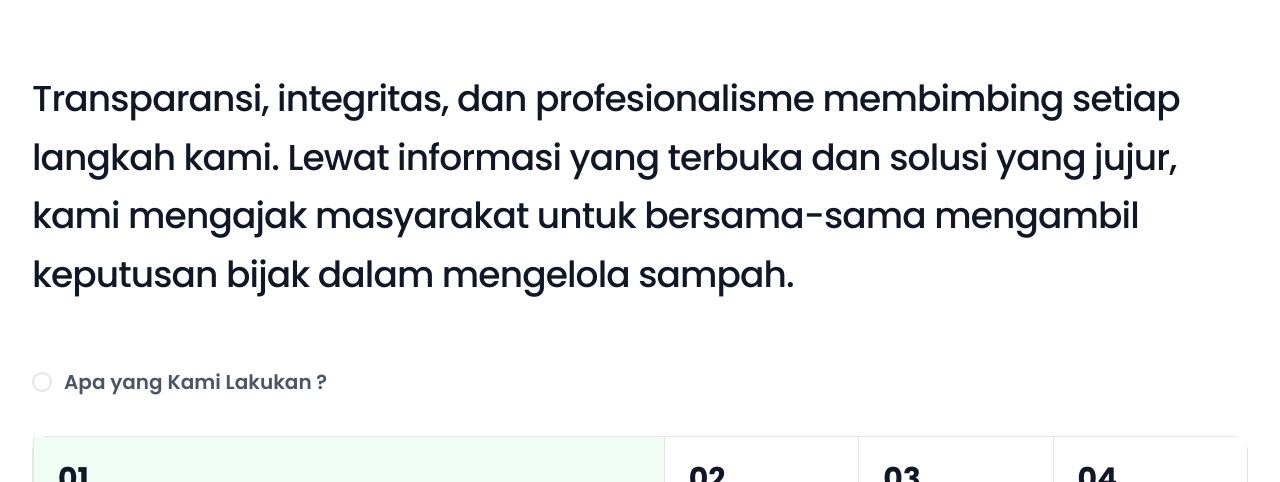
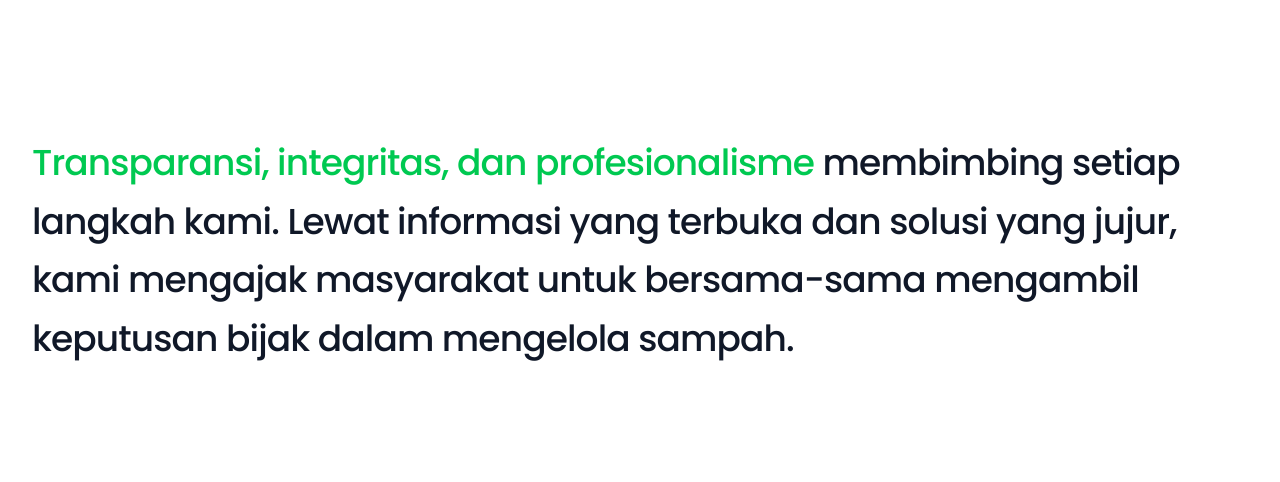
Before and after one commit to SyariefHayat/Lingkar, a Next.js app: page / in a window 1280 px wide. Shown: the part 822-1304 px from the top of the page. Built offline with nearby package versions, Linux system fonts and the light colour scheme.

Commit message:
update frontend: hero and value padding section

```diff
--- a/components/modules/home/ValueSection.tsx
+++ b/components/modules/home/ValueSection.tsx
@@ -1,8 +1,8 @@
 export default function ValueSection() {
     return (
-        <section className="w-full px-8">
+        <section className="w-full px-8 py-5 sm:py-16">
             <h2 className="text-2xl sm:text-3xl md:text-4xl font-medium text-gray-900 leading-relaxed tracking-tight">
-                Transparansi, integritas, dan profesionalisme membimbing setiap langkah kami.
+                <span className="text-green-500">Transparansi, integritas, dan profesionalisme</span> membimbing setiap langkah kami.
                 Lewat informasi yang terbuka dan solusi yang jujur, kami mengajak masyarakat
                 untuk bersama-sama mengambil keputusan bijak dalam mengelola sampah.
             </h2>
```
